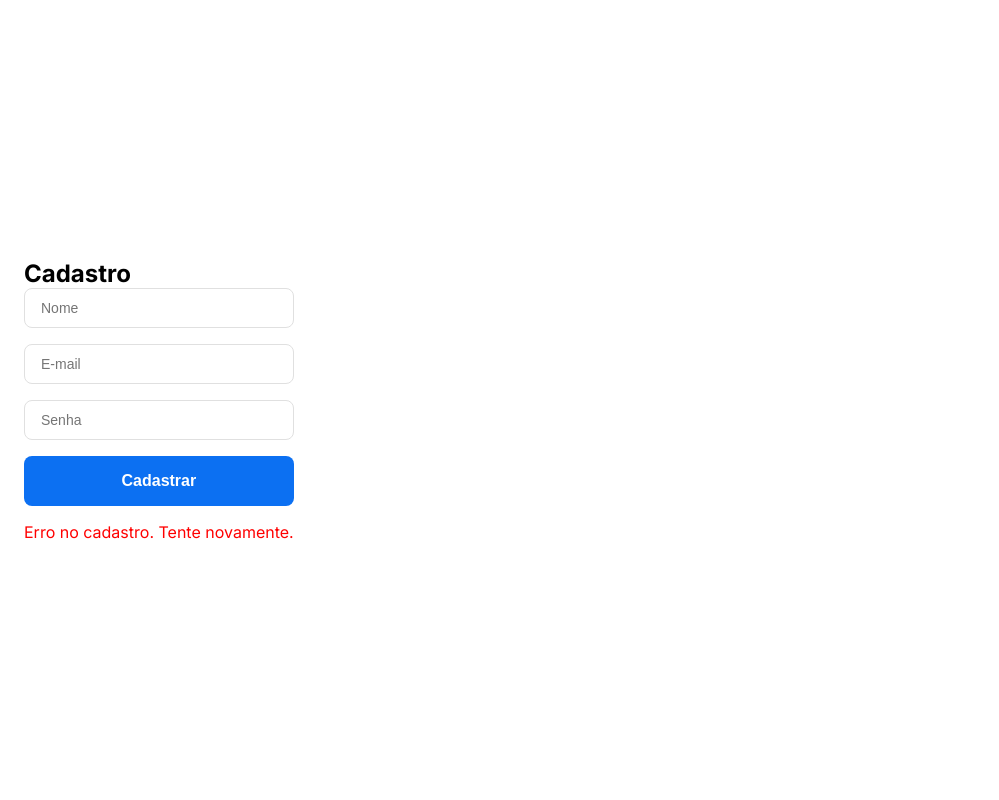
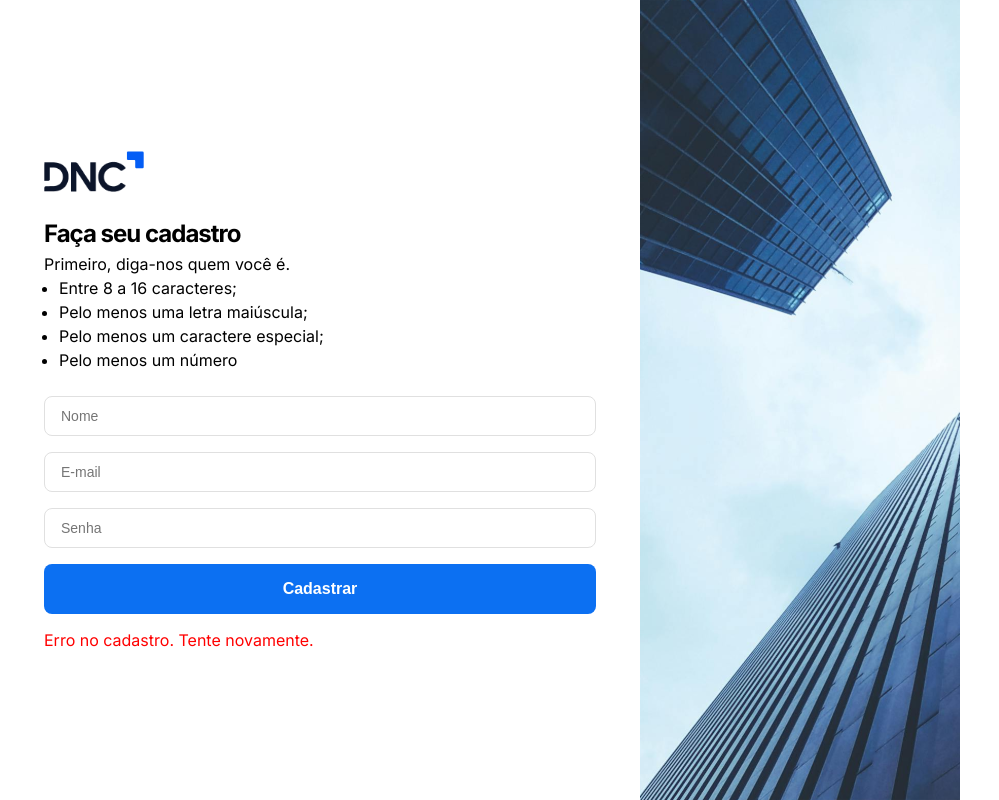
Before and after one commit to TataFaria/dnc-sales-dashbord-thaylla, a React (Vite) app: page /cadastro in a window 1280 px wide. Shown: the whole page, without its empty margins (0-999 px from the left). Built offline with nearby package versions, Linux system fonts and the light colour scheme.

Commit message:
create logo

```diff
--- /dev/null
+++ b/src/components/Logo.tsx
@@ -0,0 +1,9 @@
+import styled from "styled-components";
+import { pxToRem } from "@/utils";
+
+export const Logo = styled.figure<{ height: number; width: number }>`
+background-image: url(${({ theme }) => theme.appLogo});
+background-size: cover;
+height: ${(props) => pxToRem(props.height)};
+width: ${(props) => pxToRem(props.width)};
+`;
--- /dev/null
+++ b/src/components/Typographies.tsx
@@ -0,0 +1,47 @@
+import styled from "styled-components";
+import { TypographyProps } from "@/types";
+import { pxToRem } from "@/utils";
+
+
+export const StyledH1 = styled.h1<TypographyProps>`
+color: ${(props) => props.color || 'inherit'};
+font-size: ${(props) => pxToRem(props.size || 24)};
+font-weight: ${(props) => pxToRem(props.weight || 600)};
+line-height: ${(props) => pxToRem(props.lineHeight || 36)};
+letter-spacing: ${pxToRem(-1)};
+`;
+
+export const StyledH2 = styled.h2<TypographyProps>`
+color: ${(props) => props.color || 'inherit'};
+font-size: ${(props) => pxToRem(props.size || 16)};
+font-weight: ${(props) => pxToRem(props.weight || 600)};
+line-height: ${(props) => pxToRem(props.lineHeight || 24)};
+letter-spacing: ${pxToRem(-1)};
+`;
+
+export const StyledP = styled.p<TypographyProps>`
+color: ${(props) => props.color || 'inherit'};
+font-size: ${(props) => pxToRem(props.size || 16)};
+font-weight: ${(props) => pxToRem(props.weight || 400)};
+line-height: ${(props) => pxToRem(props.lineHeight || 24)};
+`;
+
+export const StyledSpan = styled.span<TypographyProps>`
+color: ${(props) => props.color || 'inherit'};
+font-size: ${(props) => pxToRem(props.size || 16)};
+font-weight: ${(props) => pxToRem(props.weight || 400)};
+line-height: ${(props) => pxToRem(props.lineHeight || 24)};
+
+`;
+
+export const StyledUl = styled.ul<TypographyProps>`
+color: ${(props) => props.color || 'inherit'};
+font-size: ${(props) => pxToRem(props.size || 16)};
+font-weight: ${(props) => pxToRem(props.weight || 400)};
+line-height: ${(props) => pxToRem(props.lineHeight || 24)};
+list-style-position: inside;
+li{
+    list-style-position: outside;
+    margin-left: ${pxToRem(15)};
+}
+`;
--- a/src/components/index.ts
+++ b/src/components/index.ts
@@ -1,4 +1,6 @@
 export * from './BannerImage'
+export * from './Logo'
 export * from './StyledButton'
 export * from './StyledInput'
+export * from './Typographies'
 export { default as FormComponent } from './formComponent'
--- a/src/pages/Login.tsx
+++ b/src/pages/Login.tsx
@@ -1,5 +1,6 @@
 import { Box, Container, Grid2 } from '@mui/material';
-import { BannerImage, FormComponent } from '@/components';
+import { BannerImage, FormComponent, Logo, StyledH1, StyledP } from '@/components';
+import { pxToRem } from '@/utils';
 
 const LoginPage = () => (
     <Box>
@@ -15,8 +16,11 @@
                 }}
             >
                 <Container maxWidth="sm">
-                    <div className="login-area">
-                        <h2>Login</h2>
+                    <Box sx={{ marginBottom: pxToRem(24) }}><Logo height={41} width={100} /></Box>
+                    <Box sx={{ marginBottom: pxToRem(24) }}>
+                        <StyledH1>Bem-vindo</StyledH1>
+                        <StyledP>Digite sua senha e e-mail para logar</StyledP>
+                    </Box>
                     <FormComponent
                         inputs={[
                             { type: 'email', placeholder: 'E-mail' },
@@ -27,7 +31,6 @@
                         ]}
                         message={[{ type: 'sucess', msg: 'Login realizado com sucesso!' }]}
                     />
-                    </div>
                 </Container>
             </Grid2>
 
--- a/src/pages/Registration.tsx
+++ b/src/pages/Registration.tsx
@@ -1,5 +1,6 @@
 import { Box, Container, Grid2 } from '@mui/material';
-import { BannerImage, FormComponent } from '@/components';
+import { BannerImage, FormComponent, StyledH1, StyledP, StyledUl, Logo } from '@/components';
+import { pxToRem } from '@/utils';
 
 const RegisterPage = () => (
     <Box>
@@ -8,16 +9,25 @@
             <Grid2
                 component="div"
                 sx={{
-                    xs: 12,
-                    sm: 6,
+                    flex: { xs: '1 1 100%', sm: '1 1 50%' },
                     display: 'flex',
                     alignItems: 'center',
                     height: '100vh'
                 }}
             >
                 <Container maxWidth="sm">
-                    <div className="register-area">
-                        <h2>Cadastro</h2>
+                    <Box sx={{ marginBottom: pxToRem(24) }}>
+                        <Box sx={{ marginBottom: pxToRem(24) }}><Logo height={41} width={100} /></Box>
+                        <StyledH1>Faça seu cadastro</StyledH1>
+                        <StyledP>Primeiro, diga-nos quem você é.</StyledP>
+                        <StyledUl>
+                            <li>Entre 8 a 16 caracteres;</li>
+                            <li>Pelo menos uma letra maiúscula;</li>
+                            <li>Pelo menos um caractere especial;</li>
+                            <li>Pelo menos um número</li>
+                        </StyledUl>
+                    </Box>
+
                     <FormComponent
                         inputs={[
                             { type: 'text', placeholder: 'Nome' },
@@ -29,7 +39,6 @@
                         ]}
                         message={[{ type: 'error', msg: 'Erro no cadastro. Tente novamente.' }]}
                     />
-                    </div>
                 </Container>
             </Grid2>
 
@@ -37,8 +46,7 @@
             <Grid2
                 component="div"
                 sx={{
-                    xs: 12,
-                    sm: 6,
+                    flex: { xs: '1 1 100%', sm: '1 1 50%' },
                     display: { xs: 'none', sm: 'block' }
                 }}
             >
--- a/src/styles/globalStyle.ts
+++ b/src/styles/globalStyle.ts
@@ -10,7 +10,7 @@
 font-family: 'Inter', sans-serif;
 }
 
-h1, h2, h3, h4, h5, h6, p {
+h1, h2,p, ul, li, figure {
 margin: 0;
 padding: 0;
 }
--- a/src/styles/theme.ts
+++ b/src/styles/theme.ts
@@ -4,7 +4,7 @@
     appBackground: '#FFF',
     appColor: '#000',
     appDefaultStroke: '#E0E0',
-    appLogo: 'dnc-logo-black.svg',
+    appLogo: 'dnc-logo-light.svg',
     appSkeletonFrom: '#EEE',
     appSkeletonTo: '#CCC',
     buttons: {
@@ -44,7 +44,7 @@
     appBackground: '#060B26',
     appColor: '#FFF',
     appDefaultStroke: '#214970',
-    appLogo: 'dnc-logo-light.svg',
+    appLogo: 'dnc-logo-black.svg',
     appSkeletonFrom: '#060B26',
     appSkeletonTo: '#21497D',
     buttons: {
--- a/src/types/index.ts
+++ b/src/types/index.ts
@@ -2,3 +2,4 @@
 
 export * from './theme'
 export * from './form-component'
+export * from './typographies'
--- /dev/null
+++ b/src/types/typographies.d.ts
@@ -0,0 +1,6 @@
+export interface TypographyProps {
+    color?: string;
+    size?: number;
+    lineHeight?: number;
+    weight?: number;
+}
```
Lines whose indentation alone changed are shown as unchanged.
